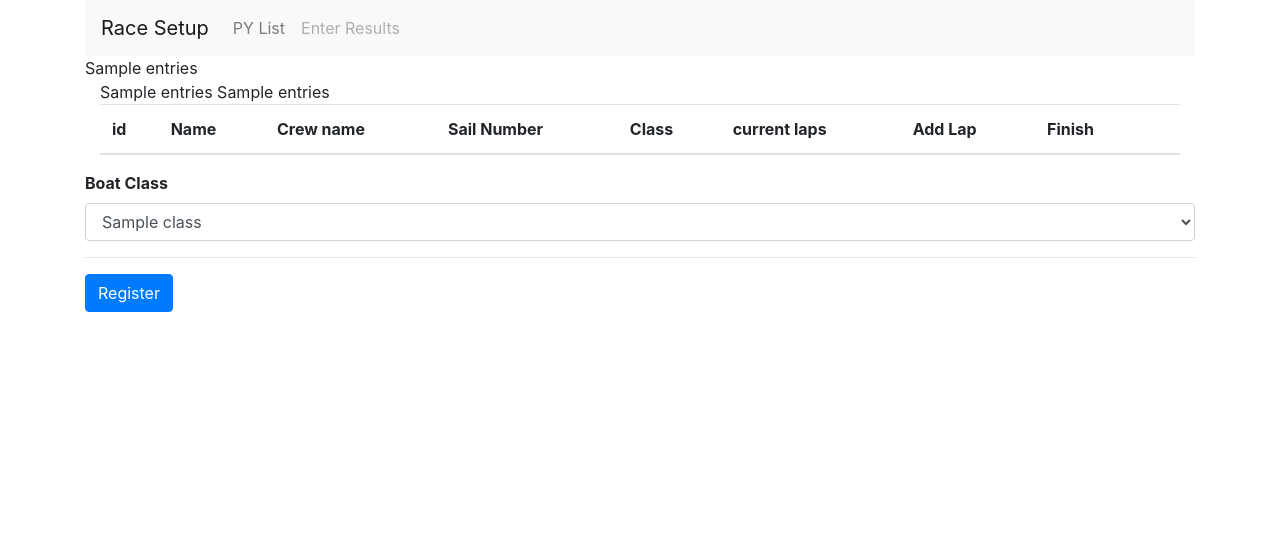
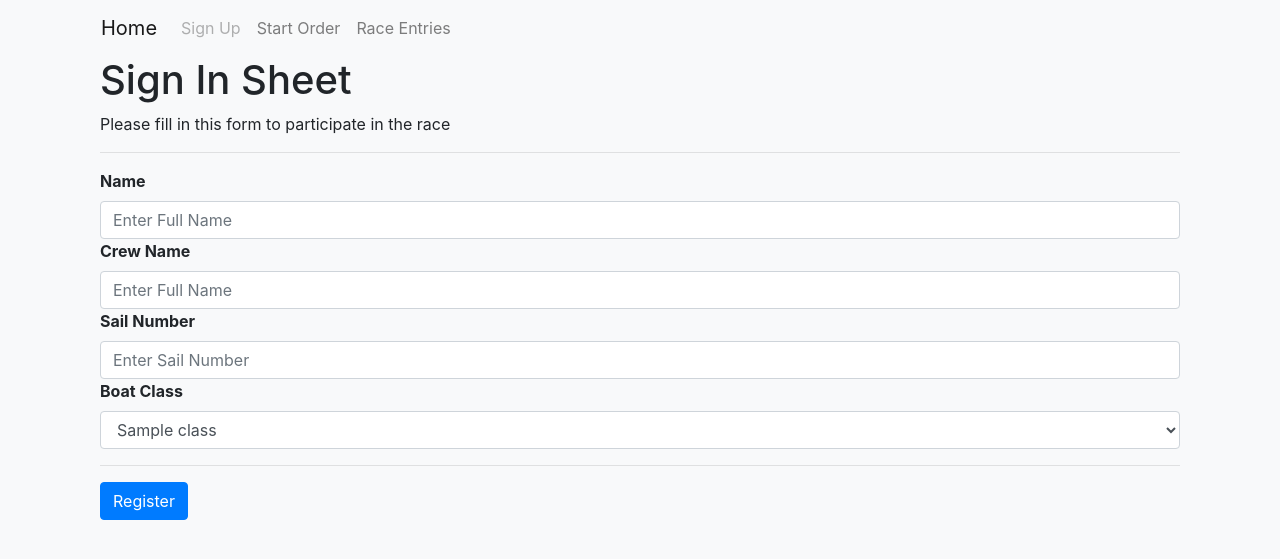
Before and after one commit to T3610/Sailing-Manager, a Flask app: template templates/entryForm.html in a window 1280 px wide. Shown: the top 559 px of the page. Run offline with Flask 2, Linux system fonts and the light colour scheme; the template is opened without the code that fills it: most values are stand-ins (such as "Sample title", 1, 10 or a date in 2020); lists and menus that the app fills with data are empty; some libraries are stand-ins or nearby versions.

Commit message:
Fixed entry page

```diff
--- a/templates/entryForm.html
+++ b/templates/entryForm.html
@@ -2,66 +2,56 @@
 <html>
 
 <head>
+    <!-- Latest compiled and minified CSS -->
+    <link rel="stylesheet" href="static/NavBar.css">
     <!-- jQuery library -->
-    <script src="https://code.jquery.com/jquery-3.6.0.min.js" integrity="sha256-/xUj+3OJU5yExlq6GSYGSHk7tPXikynS7ogEvDej/m4=" crossorigin="anonymous"></script>
+    <script src="https://code.jquery.com/jquery-3.5.1.min.js"></script>
 
     <link rel="stylesheet" href="https://stackpath.bootstrapcdn.com/bootstrap/4.4.1/css/bootstrap.min.css" integrity="sha384-Vkoo8x4CGsO3+Hhxv8T/Q5PaXtkKtu6ug5TOeNV6gBiFeWPGFN9MuhOf23Q9Ifjh" crossorigin="anonymous">
 
+    <script src="https://code.jquery.com/jquery-3.4.1.slim.min.js" integrity="sha384-J6qa4849blE2+poT4WnyKhv5vZF5SrPo0iEjwBvKU7imGFAV0wwj1yYfoRSJoZ+n" crossorigin="anonymous"></script>
     <script src="https://cdn.jsdelivr.net/npm/popper.js@1.16.0/dist/umd/popper.min.js" integrity="sha384-Q6E9RHvbIyZFJoft+2mJbHaEWldlvI9IOYy5n3zV9zzTtmI3UksdQRVvoxMfooAo" crossorigin="anonymous"></script>
     <script src="https://stackpath.bootstrapcdn.com/bootstrap/4.4.1/js/bootstrap.min.js" integrity="sha384-wfSDF2E50Y2D1uUdj0O3uMBJnjuUD4Ih7YwaYd1iqfktj0Uod8GCExl3Og8ifwB6" crossorigin="anonymous"></script>
+    <!-- Latest compiled JavaScript -->
+    <script src="https://maxcdn.bootstrapcdn.com/bootstrap/3.4.1/js/bootstrap.min.js"></script>
     <meta name="viewport" content="width=device-width, initial-scale=1, shrink-to-fit=no">
-    <script src="/static/Results.js"></script>
 </head>
 
-<body>
+<body class="bg-light">
     <div class="container">
         <nav class="navbar navbar-expand-lg navbar-light bg-light">
-            <a class="navbar-brand" href="/oodracesetup">Race Setup</a>
-            <button class="navbar-toggler" type="button" data-bs-toggle="collapse" data-bs-target="#navbarNavAltMarkup" aria-controls="navbarNavAltMarkup" aria-expanded="false" aria-label="Toggle navigation">
-                <span class="navbar-toggler-icon"></span>
-              </button>
-            <button class="navbar-toggler" type="button" data-bs-toggle="collapse" data-bs-target="#navbarNavAltMarkup" aria-controls="navbarNavAltMarkup" aria-expanded="false" aria-label="Toggle navigation">
-                <span class="navbar-toggler-icon"></span>
-              </button>
+            <a class="navbar-brand" href="/">Home</a>
             <div class="collapse navbar-collapse" id="navbarSupportedContent">
                 <ul class="navbar-nav mr-auto">
                     <li class="nav-item">
-                        <a class="nav-link" href="/pylist">PY List</a>
+                        <a class="nav-link disabled" href="/signup">Sign Up</a>
                     </li>
                     <li class="nav-item">
-                        <a class="nav-link disabled" href="/enterresults">Enter Results</a>
+                        <a class="nav-link" href="/startingorder">Start Order</a>
+                    </li>
+                    <li class="nav-item">
+                        <a class="nav-link" href="/entries">Race Entries</a>
                     </li>
                 </ul>
             </div>
         </nav>
 
-        {{entries}}
-        <div class="container">
-            <table class="table table-striped ">
-                {{entries}}
-                <thead>
-                    <tr>
-                        <th scope="col">id</th>
-                        <th scope="col">Name</th>
-                        <th scope="col">Crew name</th>
-                        <th scope="col">Sail Number</th>
-                        <th scope="col">Class</th>
-                        <th scope="col">current laps</th>
-                        <th scope="col">Add Lap</th>
-                        <th scope="col">Finish</th>
-                        <th scope="col"></th>
 
-                    </tr>
-                </thead>
-                {{entries}}
-                <tbody id="resultsTable">
+        <form action="https://racing.dorchestersailingclub.org.uk/entries" method="post">
+            <div class="form-group container">
+                <h1>Sign In Sheet</h1>
+                <p>Please fill in this form to participate in the race</p>
+                <hr>
 
-                </tbody>
-            </table>
-        </div>
-</body>
+                <label for="name"><b>Name</b></label>
+                <input class="form-control" type="text" placeholder="Enter Full Name" name="name" id="name" required>
 
-</html>
+                <label for="Cname"><b>Crew Name</b></label>
+                <input class="form-control" type="text" placeholder="Enter Full Name" name="Cname" id="Cname">
+
+                <label for="sailNum"><b>Sail Number</b></label>
+                <input class="form-control" placeholder="Enter Sail Number" name="sailNum" id="sailNum" required>
+
                 <label for="class"><b>Boat Class</b></label>
                 <select class="form-control" id="class" name="class">
                     {% for class in boat %}
```
Lines whose indentation alone changed are shown as unchanged.
